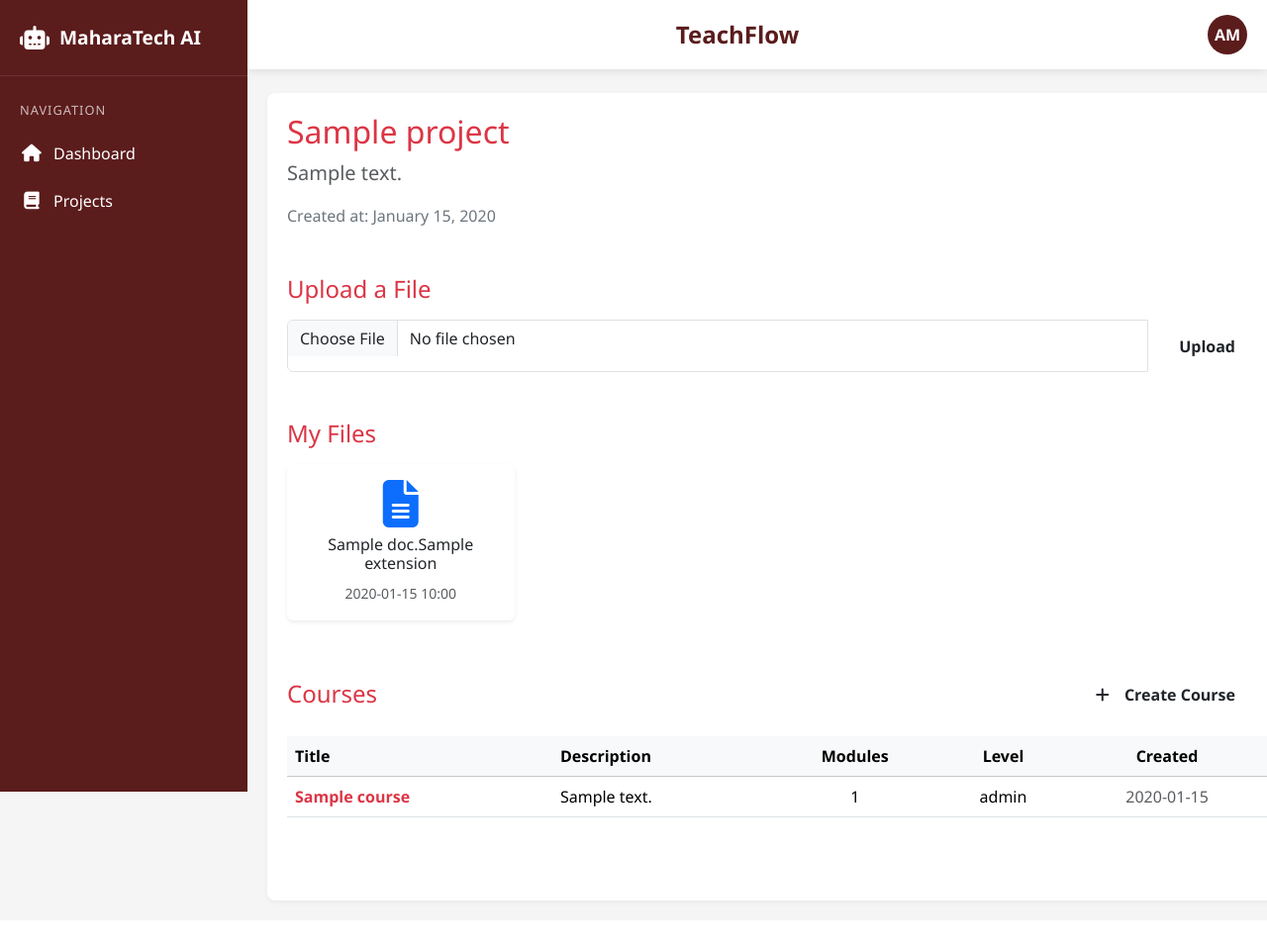
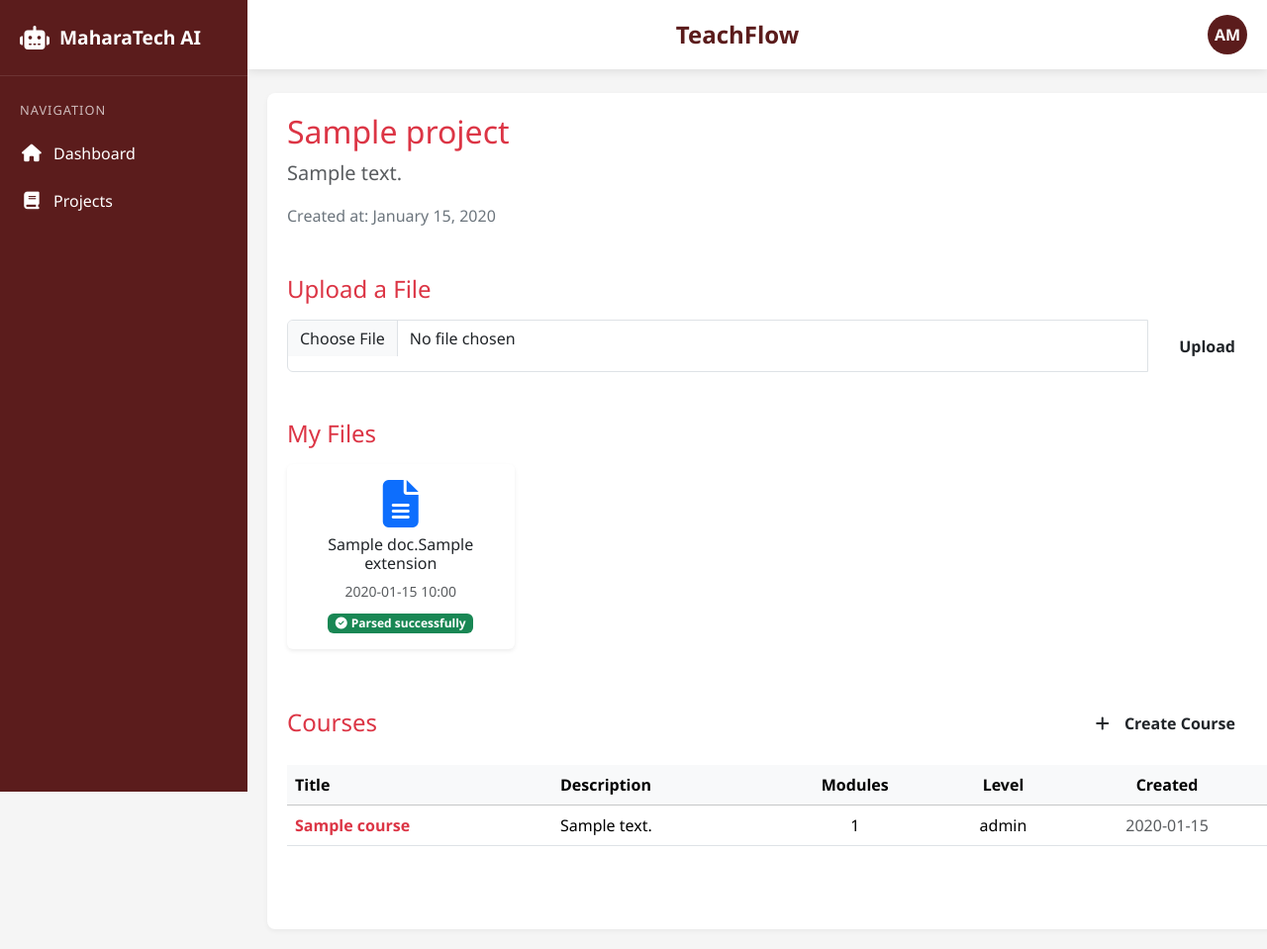
Before and after one commit to adelian14/ITI-Graduation-Project, a Flask app: template app/templates/project_dashboard.html in a window 1280 px wide. Shown: the whole page at 99% size. Before the commit the page ends 914 px from the top, so only its background shows below. Run offline with Flask 3, Linux system fonts and the light colour scheme; the template is opened without the code that fills it: most values are stand-ins (such as "Sample title", 1, 10 or a date in 2020).

Commit message:
ui enhancement

```diff
--- a/app/templates/components/document_card.html
+++ b/app/templates/components/document_card.html
@@ -2,9 +2,8 @@
   <div class="card h-100 border-0 shadow-sm position-relative group" style="overflow: hidden;">
 
     <!-- Trash Bin Overlay -->
-    <form method="POST" action="/projects/{{ project.id }}/documents/{{ doc.id }}/delete"
-          class="delete-overlay"
-          onsubmit="return confirm('Delete this file?');">
+    <form method="POST" action="/projects/{{ project.id }}/documents/{{ doc.id }}/delete" class="delete-overlay"
+      onsubmit="return confirm('Delete this file?');">
       <!--<button type="submit" class="btn btn-trash">
         <i class="fas fa-trash-alt"></i>
       </button>-->
@@ -15,8 +14,20 @@
       <div class="card-body text-center">
         <i class="fas fa-file-alt fa-3x text-primary"></i>
         <h6 class="mt-2">{{ doc.name }}.{{ doc.extension }}</h6>
-        <small class="text-muted">{{ doc.uploadedAt.strftime('%Y-%m-%d %H:%M') }}</small>
+        <small class="text-muted d-block mb-2">{{ doc.uploadedAt.strftime('%Y-%m-%d %H:%M') }}</small>
+
+        {% if doc.parsedContent %}
+        <span class="badge bg-success">
+          <i class="fas fa-check-circle me-1"></i>Parsed successfully
+        </span>
+        {% else %}
+        <span class="badge bg-secondary">
+          <i class="fas fa-play-circle me-1"></i>Click to parse
+        </span>
+        {% endif %}
       </div>
     </a>
+
+
   </div>
 </div>
```
Also changed, not shown: app/templates/dashboard.html (+6 -4 lines).
